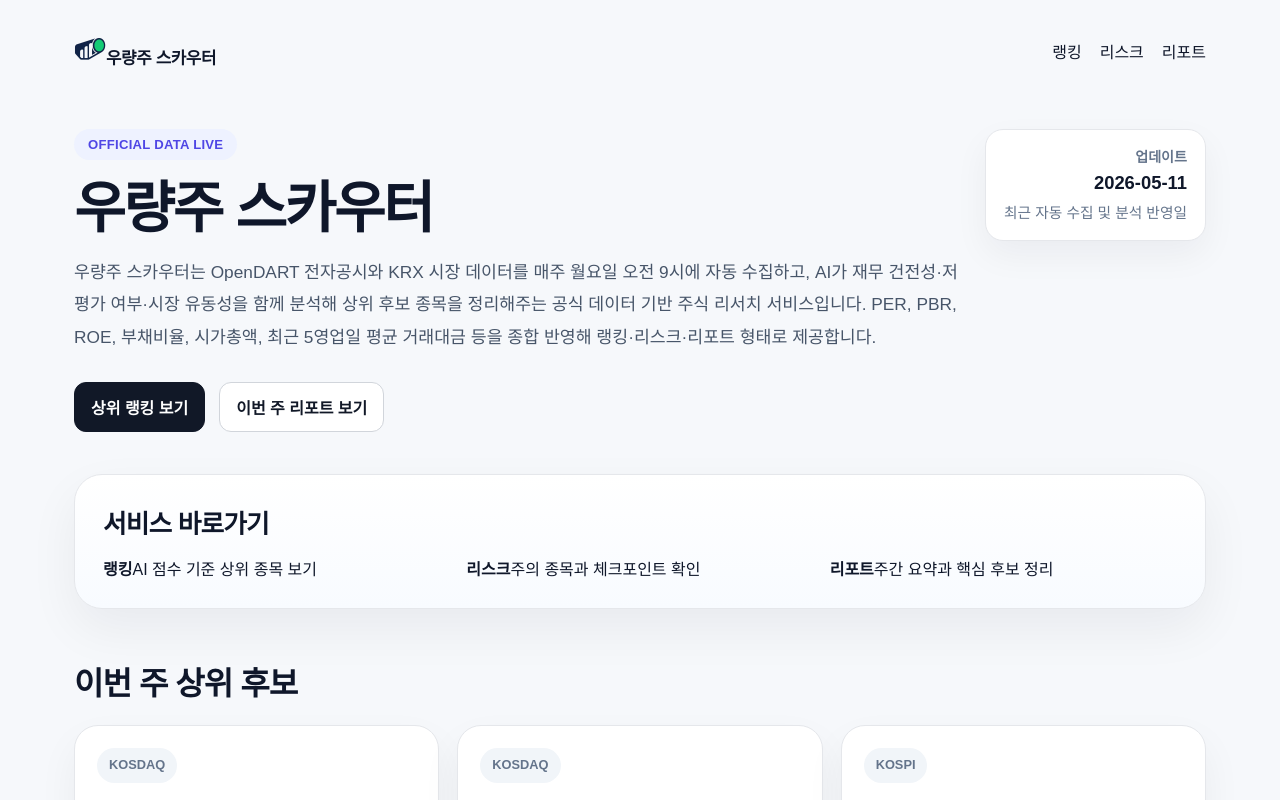
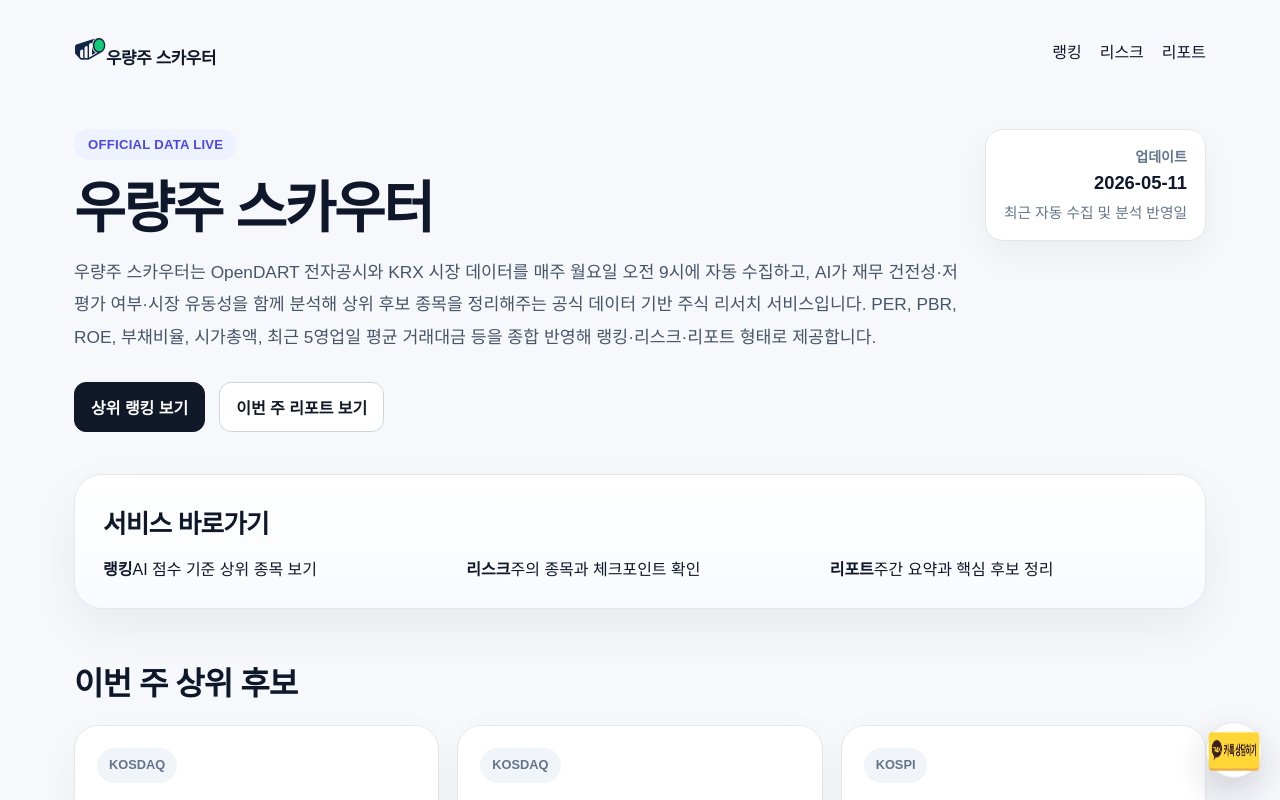
Before and after one commit to DcoyA/screener, a Next.js app: page / in a window 1280 px wide. Shown: the top 800 px of the page. Built offline with nearby package versions, Linux system fonts and the light colour scheme.

Commit message:
Update layout.js

```diff
--- a/app/layout.js
+++ b/app/layout.js
@@ -1,4 +1,5 @@
 import "./globals.css";
+import FloatingKakao from "./components/FloatingKakao";
 
 export const metadata = {
   metadataBase: new URL("https://www.hellomedia.win"),
@@ -26,7 +27,11 @@ export const metadata = {
 export default function RootLayout({ children }) {
   return (
     <html lang="ko">
-      <body>{children}</body>
+      <body>
+        {children}
+
+        <FloatingKakao url="https://open.kakao.com/o/srEOdDai" />
+      </body>
     </html>
   );
 }
```
